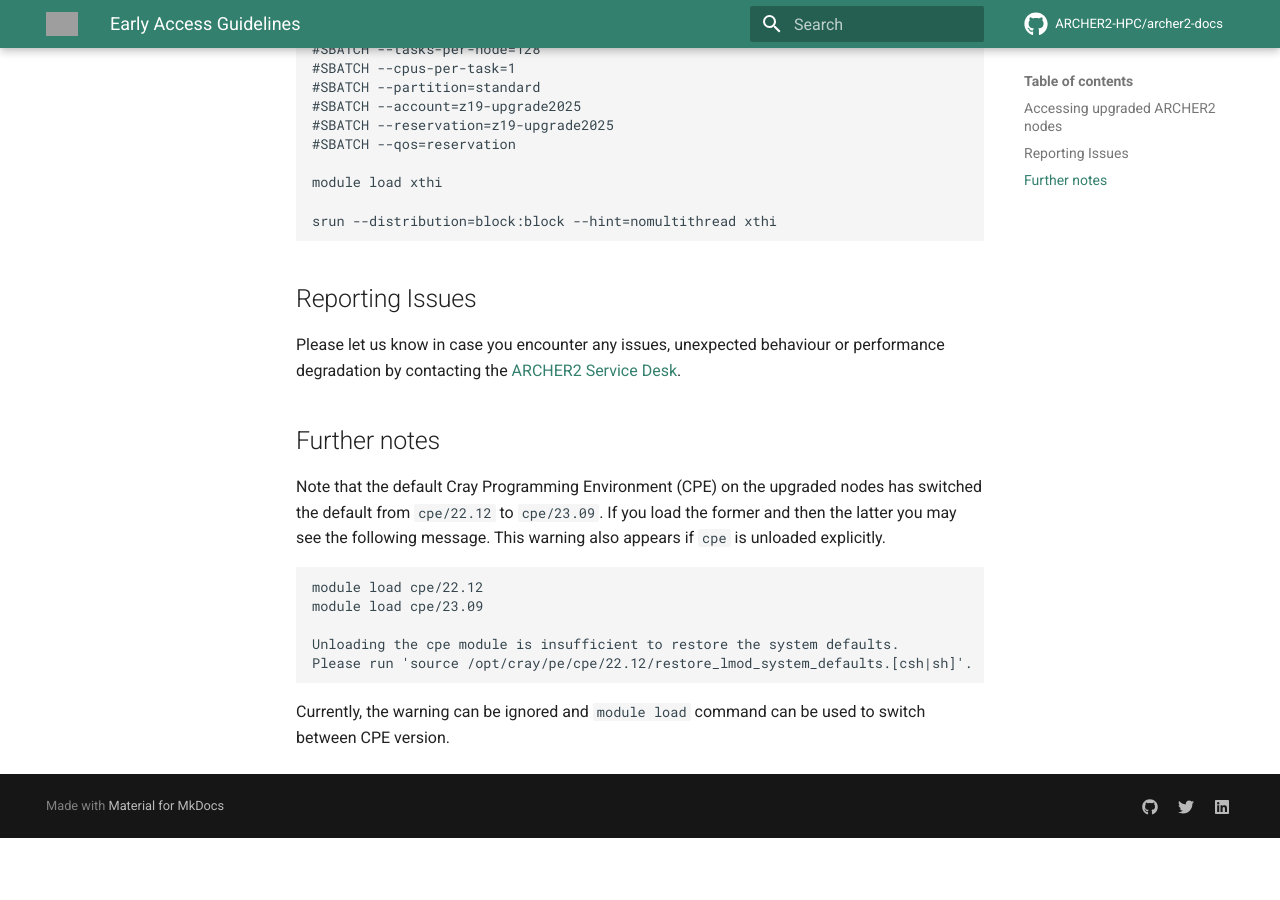
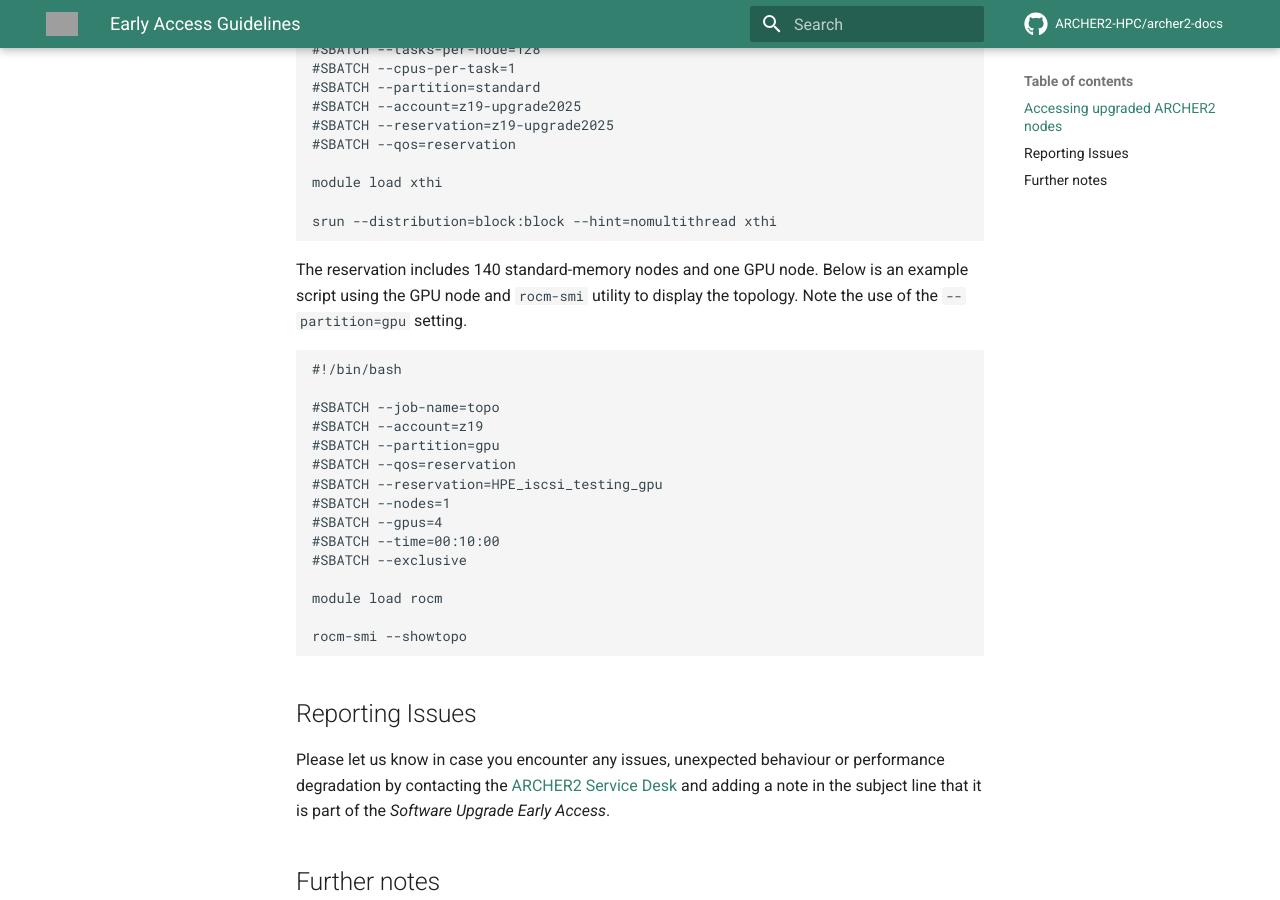
Before and after one commit to ARCHER2-HPC/archer2-docs, an MkDocs documentation site: the page built from docs/quick-start/quickstart-early-access.md, in a window 1280 px wide and 900 px high, scrolled down 744 px. Built offline with MkDocs 1.6.1 and Material for MkDocs 9.7.7, drawn with Linux system fonts in a browser that asks for light colours; comment, search, counter and statistics services are not loaded; before the commit the page ends 1582 px from its top, so only the background shows below that; grey boxes are pictures that could not be loaded.

Commit message:
add subject line message and gpu example script

```diff
--- a/docs/quick-start/quickstart-early-access.md
+++ b/docs/quick-start/quickstart-early-access.md
@@ -37,12 +37,33 @@ of ranks and threads.
 
     srun --distribution=block:block --hint=nomultithread xthi
 
+The reservation includes 140 standard-memory nodes and one GPU node.
+Below is an example script using the GPU node and `rocm-smi` utility to display
+the topology. Note the use of the `--partition=gpu` setting.
+
+    #!/bin/bash
+
+    #SBATCH --job-name=topo
+    #SBATCH --account=z19
+    #SBATCH --partition=gpu
+    #SBATCH --qos=reservation
+    #SBATCH --reservation=HPE_iscsi_testing_gpu
+    #SBATCH --nodes=1
+    #SBATCH --gpus=4
+    #SBATCH --time=00:10:00
+    #SBATCH --exclusive
+
+    module load rocm
+
+    rocm-smi --showtopo
 
 ## Reporting Issues
 
 Please let us know in case you encounter any issues, unexpected behaviour or
 performance degradation by contacting the
-[ARCHER2 Service Desk](https://www.archer2.ac.uk/support-access/servicedesk.html).
+[ARCHER2 Service Desk](https://www.archer2.ac.uk/support-access/servicedesk.html)
+and adding a note in the subject line that it is part of the
+*Software Upgrade Early Access*.
 
 ## Further notes
 
```
